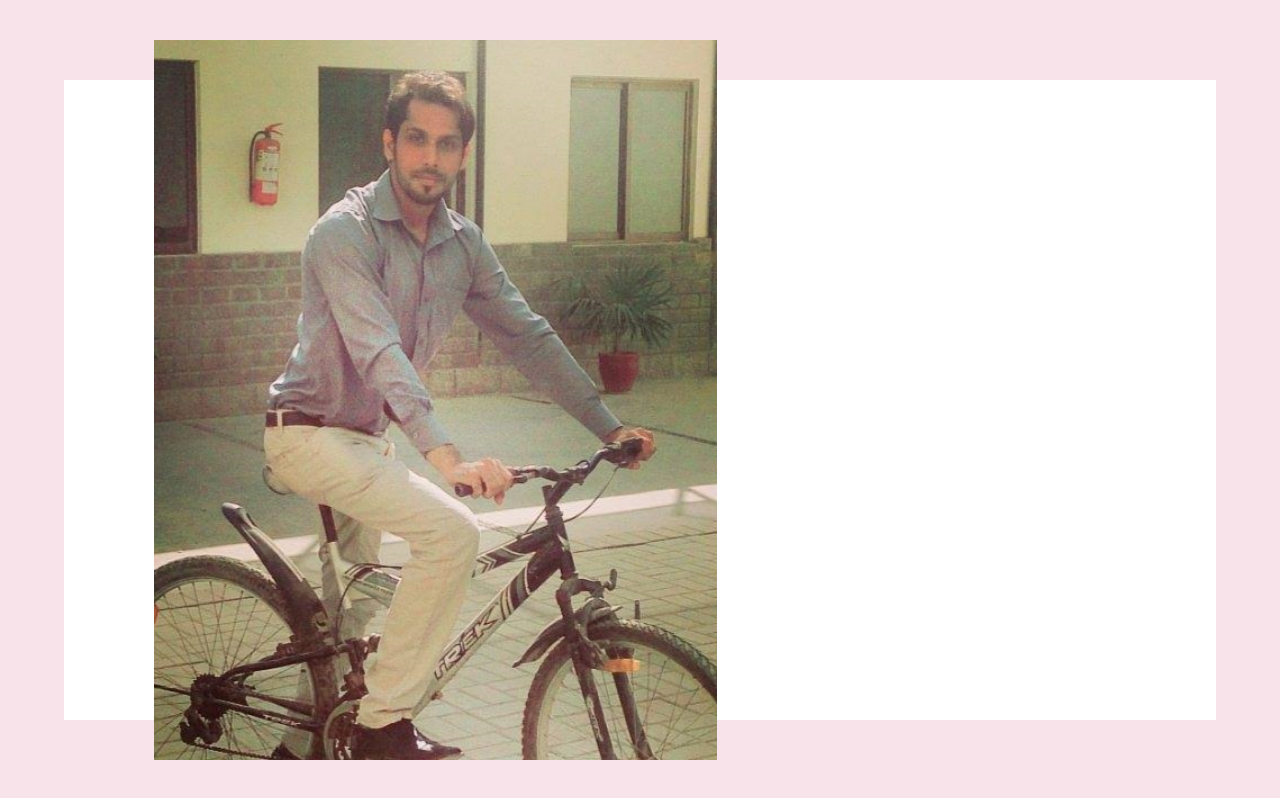
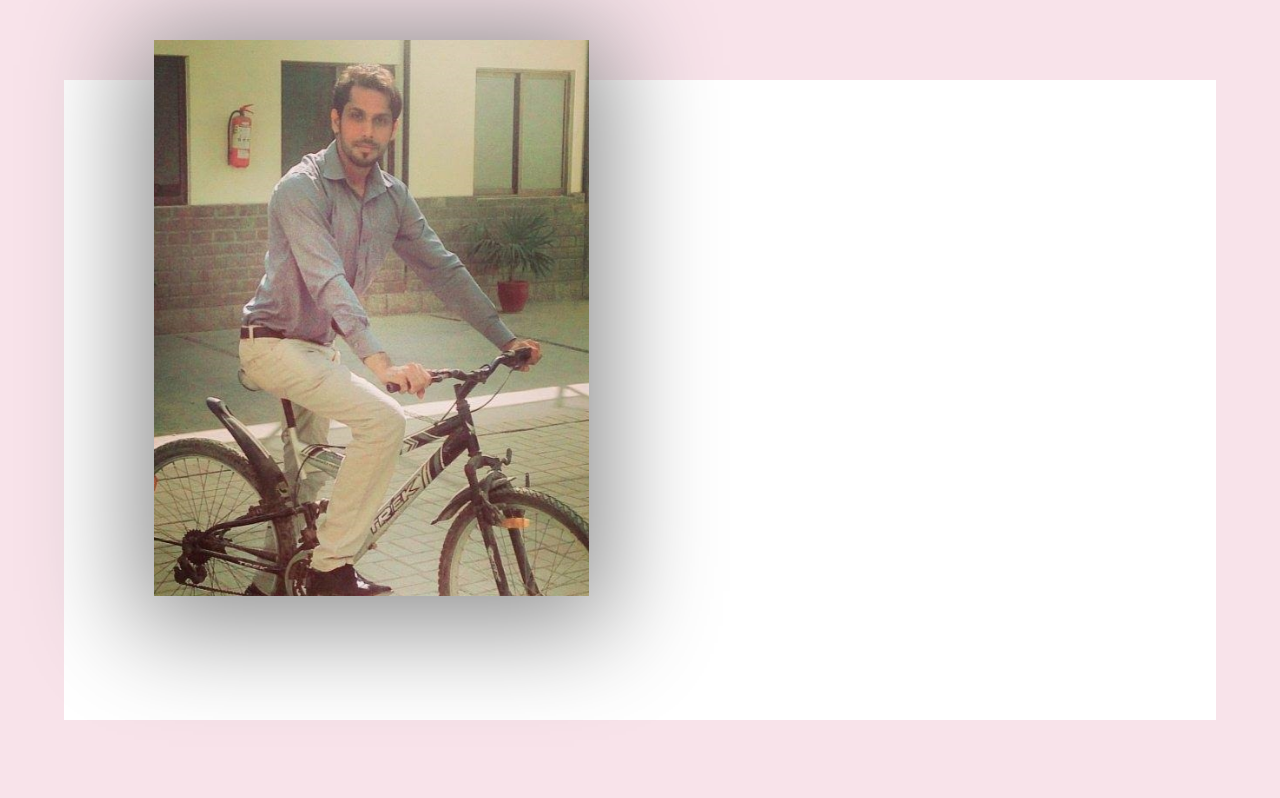
Before and after one commit to nabeelkhan2004/NabeelKhanCV, a plain HTML site: page index.html in a window 1280 px wide. Drawn offline with Linux system fonts and the light colour scheme.

Commit message:
Adjust 34% photo width

```diff
--- a/Style/style.css
+++ b/Style/style.css
@@ -1,18 +1,18 @@
 .body { display: flex;
     justify-content: center;
 background-color: #f8e3ea;
-
 }
 
 .img {
 position: fixed;
-height: 90%;
+width: 34%;
 z-index: 2;
 top: 5%;
 bottom: 2%;
 left: 12%;
+box-shadow: 0px 10px 100px 20px #8f8f8f;
+
 }
-
 
 .page {
     position: fixed;
```
